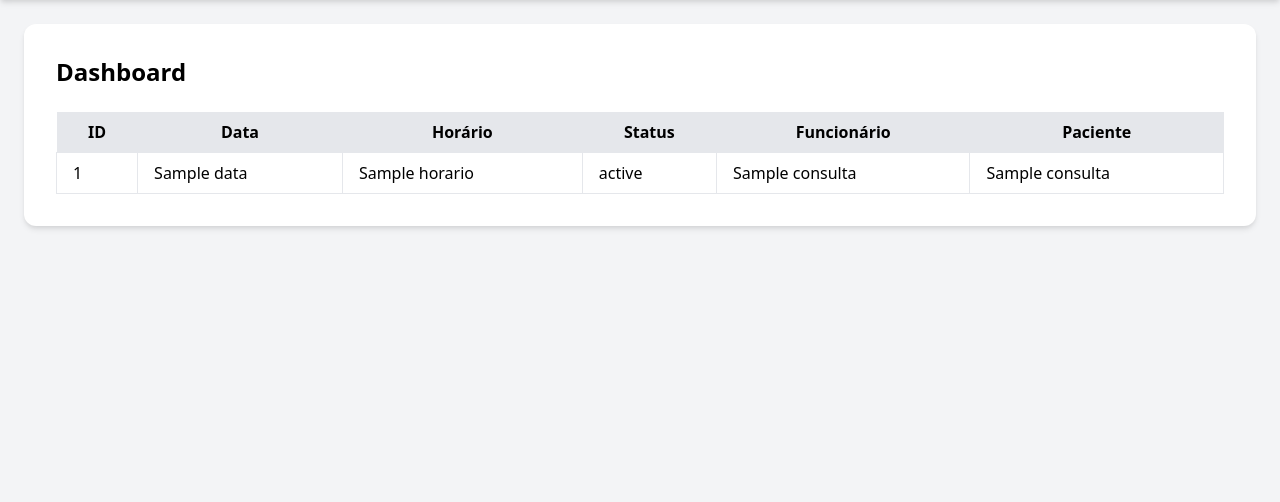
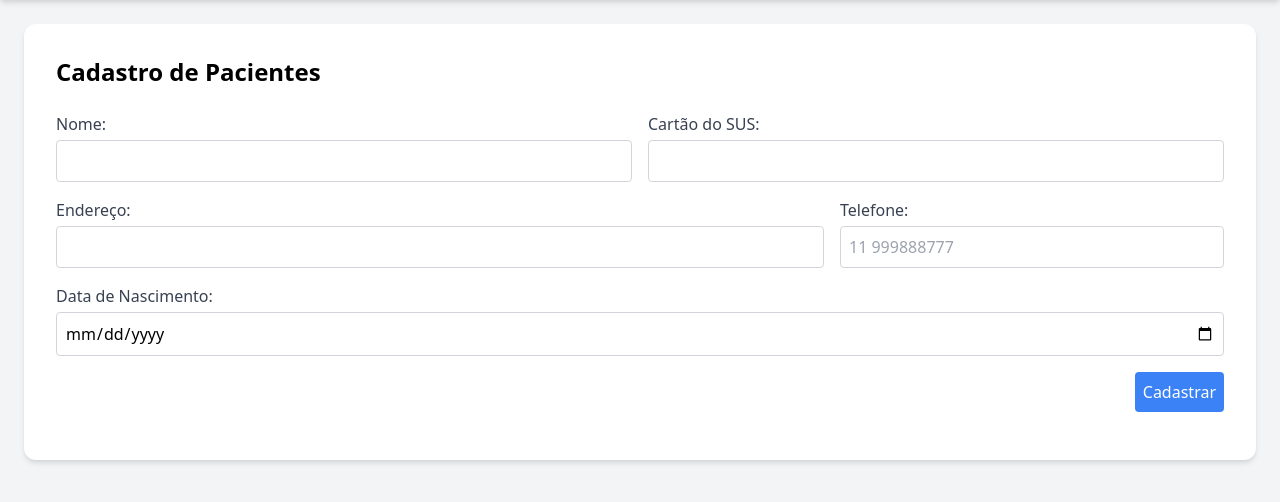
Before and after one commit to CWebler/tekove, a Flask app: page /paciente/cadastro in a window 1280 px wide. Shown: the part 64-566 px from the top of the page. Run offline with Flask 3, Linux system fonts and the light colour scheme; a database or web service that is not in the repository returns one stand-in record (values such as "Sample title"); some libraries are stand-ins or nearby versions.

Commit message:
criando o cadastro de pacientes

```diff
--- a/app/app.py
+++ b/app/app.py
@@ -97,7 +97,7 @@ def agendar_consulta():
         cur.close()
         conn.close()
 
-        return render_template("partials/success.html")
+        return render_template("partials/success.html", mensagem="A consulta foi agendada com successo!")
     except Exception as e:
         return render_template("partials/erro.html", erro=e)
 
@@ -133,5 +133,32 @@ def listar_consultas():
 def cadastro_paciente():
     return render_template('cadastro_paciente.html')
 
+@app.route('/paciente/inserir', methods=['POST'])
+def insere_paciente():
+    nome = request.form['nome']
+    endereco = request.form.get('endereco')
+    telefone = request.form.get('telefone')
+    data_nascimento = request.form.get('data_nascimento')
+    cartao_sus = request.form.get('cartao_sus')
+
+    # Adicione o paciente ao banco de dados
+    conn = get_db_connection()
+    cur = conn.cursor()
+    cur.execute(
+        '''
+        INSERT INTO Pacientes (nome, endereco, telefone, data_nascimento, cartao_sus)
+        VALUES (%s, %s, %s, %s, %s)
+        ''', (
+            nome, endereco, telefone, data_nascimento, cartao_sus
+        )
+    )
+    conn.commit()
+    cur.close()
+    conn.close()
+
+
+    return render_template('partials/success.html', mensagem="Paciente cadastrado com sucesso!")
+
 if __name__ == '__main__':
-    app.run(host='0.0.0.0')
+    app.config['TEMPLATES_AUTO_RELOAD'] = True
+    app.run(host='0.0.0.0', debug=True)
--- a/app/templates/base.html
+++ b/app/templates/base.html
@@ -14,7 +14,7 @@
             <h1 class="text-2xl font-bold"><a href="/dashboard">Tekove</a></h1>
             <nav>
                 <ul class="flex space-x-4">
-                    <li><a href="/cadastro" class="text-blue-500 hover:underline">Cadastro</a></li>
+                    <li><a href="/paciente/cadastro" class="text-blue-500 hover:underline">Cadastro</a></li>
                 </ul>
             </nav>
         </div>
--- a/app/templates/cadastro_paciente.html
+++ b/app/templates/cadastro_paciente.html
@@ -1,10 +1,39 @@
 {% extends "base.html" %}
 
-{% block title %}Dashboard{% endblock %}
+{% block title %}Cadastro de Pacientes{% endblock %}
 
 {% block content %}
 <div class="bg-white p-8 rounded-xl shadow-md">
-    <h1 class="text-2xl font-bold mb-6">Dashboard</h1>
-    <div id="consultas" hx-get="/listar_consultas" hx-trigger="load" hx-target="#consultas" hx-swap="innerHTML"></div>
+    <h1 class="text-2xl font-bold mb-6">Cadastro de Pacientes</h1>
+    <form id="form" hx-post="/paciente/inserir" hx-target="#result" hx-swap="innerHTML">
+        <div class="mb-4 flex space-x-4">
+            <div class="w-1/2">
+                <label for="nome" class="block text-gray-700">Nome:</label>
+                <input type="text" id="nome" name="nome" class="w-full p-2 border border-gray-300 rounded mt-1" required>
+            </div>
+            <div class="w-1/2">
+                <label for="cartao_sus" class="block text-gray-700">Cartão do SUS:</label>
+                <input type="text" id="cartao_sus" name="cartao_sus" class="w-full p-2 border border-gray-300 rounded mt-1">
+            </div>
+        </div>
+        <div class="mb-4 flex space-x-4">
+            <div class="w-2/3">
+                <label for="endereco" class="block text-gray-700">Endereço:</label>
+                <input type="text" id="endereco" name="endereco" class="w-full p-2 border border-gray-300 rounded mt-1">
+            </div>
+            <div class="w-1/3">
+                <label for="telefone" class="block text-gray-700">Telefone:</label>
+                <input type="text" id="telefone" name="telefone" class="w-full p-2 border border-gray-300 rounded mt-1" placeholder="11 999888777">
+            </div>
+        </div>
+        <div class="mb-4">
+            <label for="data_nascimento" class="block text-gray-700">Data de Nascimento:</label>
+            <input type="date" id="data_nascimento" name="data_nascimento" class="w-full p-2 border border-gray-300 rounded mt-1">
+        </div>
+        <div class="flex justify-end">
+            <button type="submit" class="bg-blue-500 text-white p-2 rounded">Cadastrar</button>
+        </div>
+    </form>
+    <div id="result" class="mt-4"></div>
 </div>
 {% endblock %}
--- a/app/templates/index.html
+++ b/app/templates/index.html
@@ -26,7 +26,7 @@
 
     <div class="max-w-2xl mx-auto bg-white p-8 rounded-xl shadow-md">
         <h1 class="text-2xl font-bold mb-6">Novo agendamento</h1>
-        <form id="form_agendamento" hx-post="/agendar_consulta" hx-target="#result">
+        <form id="form" hx-post="/agendar_consulta" hx-target="#result">
 
         <div>
             <label class="text-xl font-semibold mb-4">Paciente</label>
--- a/app/templates/partials/success.html
+++ b/app/templates/partials/success.html
@@ -1,6 +1,6 @@
 <div class="p-4 mb-4 text-sm text-green-800 rounded-lg bg-green-50 dark:bg-gray-800 dark:text-green-400" role="alert">
-    <span class="font-medium"> A consulta foi agendada com successo!</span>
+    <span class="font-medium"> {{ mensagem }}</span>
   </div>
   <script>
-    document.getElementById("form_agendamento").reset()
+    document.getElementById("form").reset()
   </script>
```
